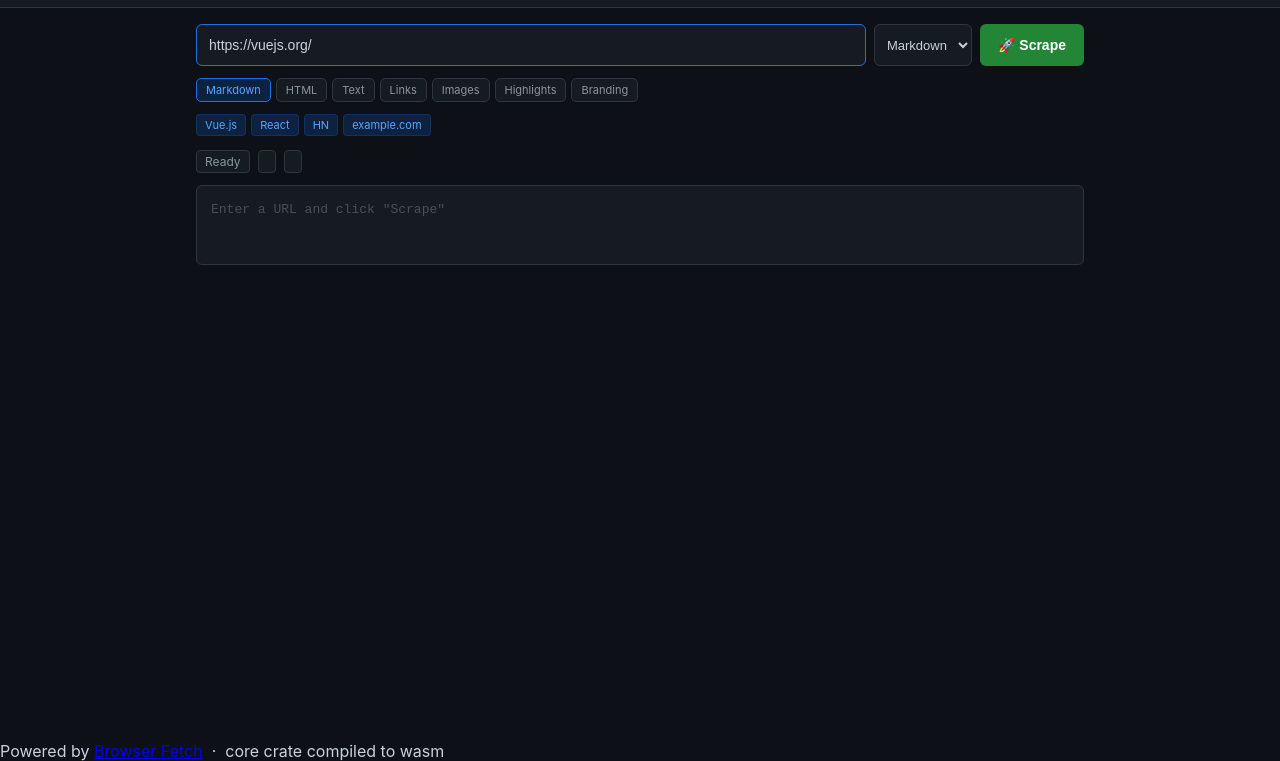
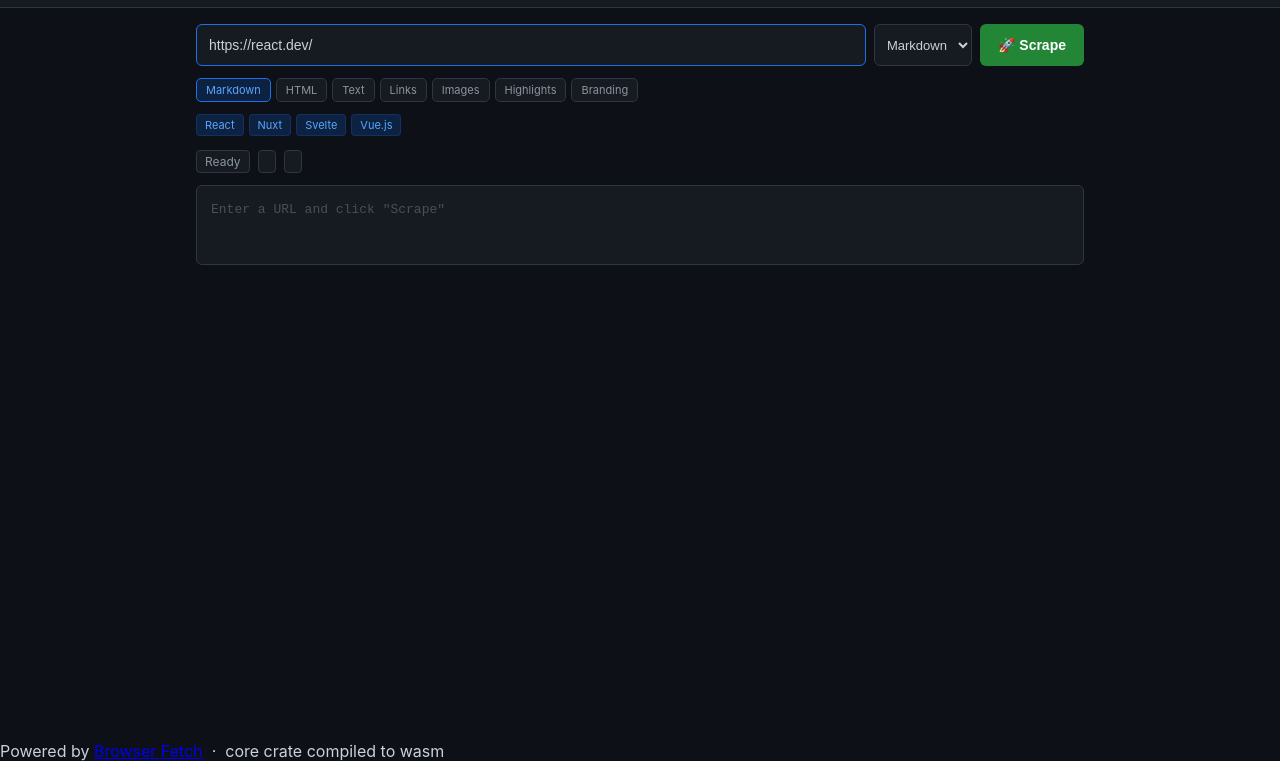
Before and after one commit to dyyz1993/browser, a website: page worker/src/ui.html in a window 1280 px wide. Shown: the part 39-800 px from the top of the page. Drawn offline with Linux system fonts and the light colour scheme.

Commit message:
feat(worker): M70.12 默认 URL 改为 react.dev（SPA 标杆站）
示例站点改为 SPA 站：React / Nuxt / Svelte / Vue.js

```diff
--- a/worker/src/ui.html
+++ b/worker/src/ui.html
@@ -165,7 +165,7 @@
 
   <!-- URL input -->
   <div class="input-row">
-    <input type="text" id="url" placeholder="https://example.com" value="https://vuejs.org/" autofocus>
+    <input type="text" id="url" placeholder="https://example.com" value="https://react.dev/" autofocus>
     <select id="format">
       <option value="markdown">Markdown</option>
       <option value="html">HTML</option>
@@ -191,10 +191,10 @@
 
   <!-- Quick sample URLs -->
   <div class="samples">
+    <span class="sample" onclick="fillUrl('https://react.dev/')">React</span>
+    <span class="sample" onclick="fillUrl('https://nuxt.com/')">Nuxt</span>
+    <span class="sample" onclick="fillUrl('https://svelte.dev/')">Svelte</span>
     <span class="sample" onclick="fillUrl('https://vuejs.org/')">Vue.js</span>
-    <span class="sample" onclick="fillUrl('https://react.dev/')">React</span>
-    <span class="sample" onclick="fillUrl('https://news.ycombinator.com/')">HN</span>
-    <span class="sample" onclick="fillUrl('https://example.com/')">example.com</span>
   </div>
 
   <!-- Meta -->
```
